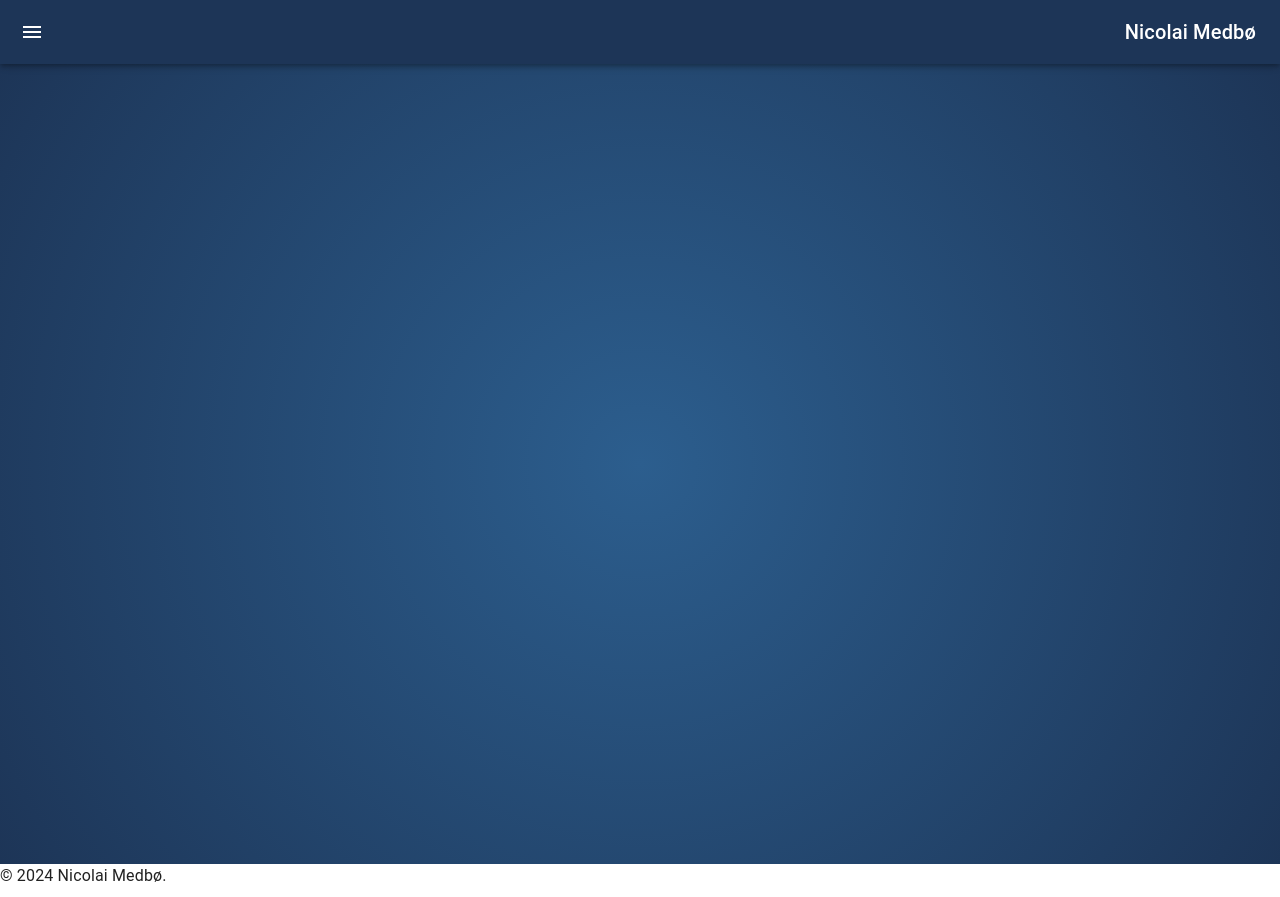
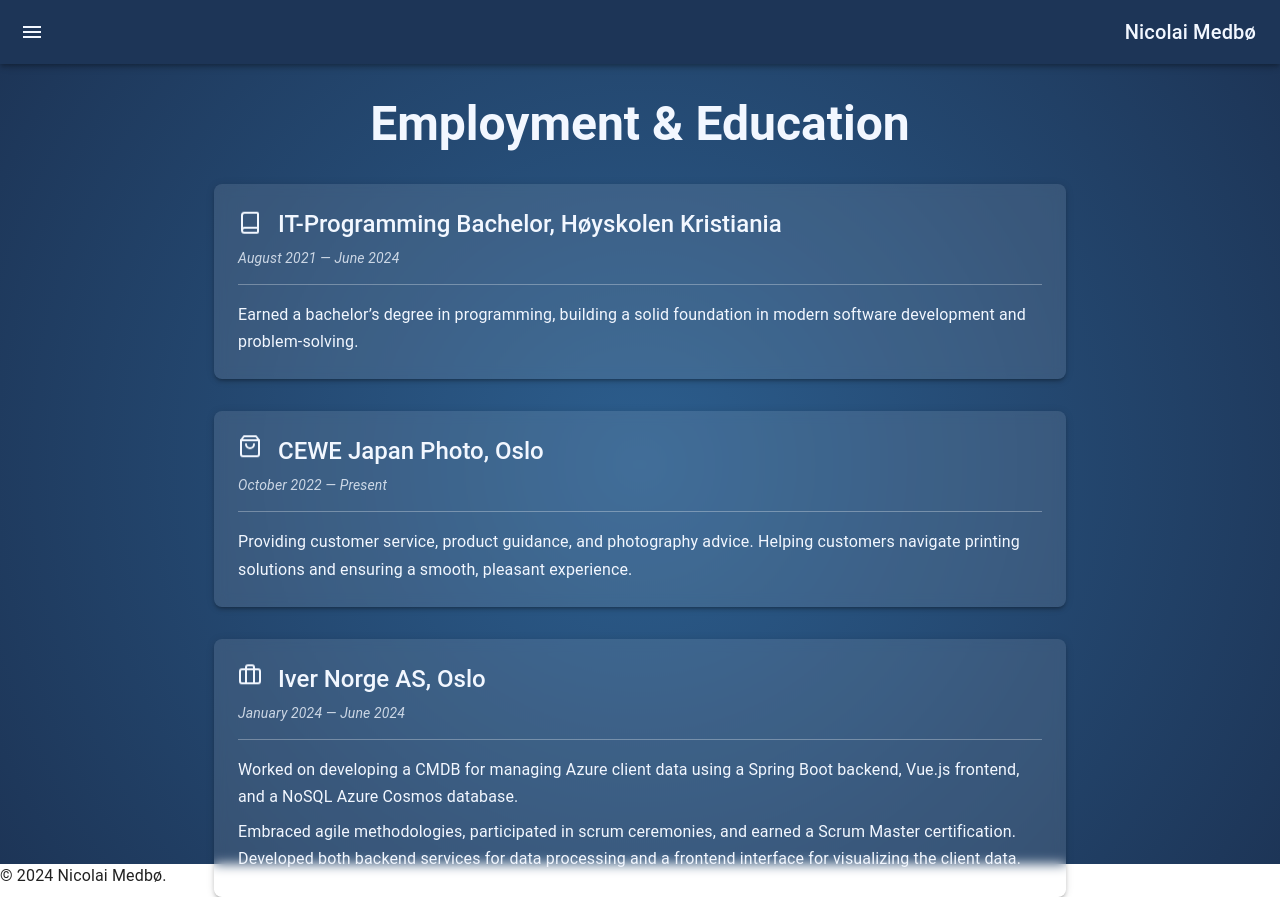
Before and after one commit to Tenico05/nicolai-resume-site, a Next.js app in the folder cv-side/: page /career in a window 1280 px wide. Built offline with nearby package versions, Linux system fonts and the light colour scheme.

Commit message:
changed the main text color and added info on the career page

```diff
--- a/cv-side/src/app/career/page.tsx
+++ b/cv-side/src/app/career/page.tsx
@@ -1,9 +1,118 @@
+"use client";
+
 import '../styles/theme.css';
+import { Container, Typography, Box, Paper, Divider } from '@mui/material';
+import { Book, Briefcase, ShoppingBag } from 'lucide-react';
 
-export default function Career(){
-    return(
-        <div className="animated-background">
+export default function Career() {
+  return (
+    <div className="animated-background" style={{ minHeight: '100vh', padding: '2rem 0' }}>
+      <Container maxWidth="md" sx={{ color: 'var(--color-text-light)' }}>
+        <Typography variant="h3" align="center" sx={{ fontWeight: 'bold', mb: 4, color: 'var(--color-text-light)' }}>
+          Employment & Education
+        </Typography>
 
-        </div>
-    );
+        {/* Education */}
+        <Paper
+          elevation={3}
+          sx={{
+            backgroundColor: 'rgba(255,255,255,0.1)',
+            backdropFilter: 'blur(6px)',
+            p: 3,
+            mb: 4,
+            borderRadius: 2,
+            color: 'var(--color-text-light)'
+          }}
+        >
+          <Box sx={{ display: 'flex', alignItems: 'center', mb: 1, gap: 2 }}>
+            <div
+              className="floating bg-[var(--color-primary)] p-2 rounded hover:opacity-90 transition-colors duration-200"
+              style={{ animationDelay: '0s' }}
+            >
+              <Book className="w-8 h-8 text-[var(--color-text-light)]" />
+            </div>
+            <Typography variant="h5" sx={{ fontWeight: 'medium', color: 'var(--color-text-light)' }}>
+              IT-Programming Bachelor, Høyskolen Kristiania
+            </Typography>
+          </Box>
+          <Typography variant="body2" sx={{ fontStyle: 'italic', opacity: 0.8, mb: 2, color: 'var(--color-text-light)' }}>
+            August 2021 — June 2024
+          </Typography>
+          <Divider sx={{ borderColor: 'rgba(255,255,255,0.3)', mb: 2 }} />
+          <Typography variant="body1" sx={{ lineHeight: 1.7, color: 'var(--color-text-light)' }}>
+            Earned a bachelor’s degree in programming, building a solid foundation in modern software development and problem-solving.
+          </Typography>
+        </Paper>
+
+        {/* CEWE Japan Photo */}
+        <Paper
+          elevation={3}
+          sx={{
+            backgroundColor: 'rgba(255,255,255,0.1)',
+            backdropFilter: 'blur(6px)',
+            p: 3,
+            mb: 4,
+            borderRadius: 2,
+            color: 'var(--color-text-light)'
+          }}
+        >
+          <Box sx={{ display: 'flex', alignItems: 'center', mb: 1, gap: 2 }}>
+            <div
+              className="floating bg-[var(--color-primary)] p-2 rounded hover:opacity-90 transition-colors duration-200"
+              style={{ animationDelay: '0.75s' }}
+            >
+              <ShoppingBag className="w-8 h-8 text-[var(--color-text-light)]" />
+            </div>
+            <Typography variant="h5" sx={{ fontWeight: 'medium', color: 'var(--color-text-light)' }}>
+              CEWE Japan Photo, Oslo
+            </Typography>
+          </Box>
+          <Typography variant="body2" sx={{ fontStyle: 'italic', opacity: 0.8, mb: 2, color: 'var(--color-text-light)' }}>
+            October 2022 — Present
+          </Typography>
+          <Divider sx={{ borderColor: 'rgba(255,255,255,0.3)', mb: 2 }} />
+          <Typography variant="body1" sx={{ lineHeight: 1.7, color: 'var(--color-text-light)' }}>
+            Providing customer service, product guidance, and photography advice.
+            Helping customers navigate printing solutions and ensuring a smooth, pleasant experience.
+          </Typography>
+        </Paper>
+
+        {/* Iver Norge AS */}
+        <Paper
+          elevation={3}
+          sx={{
+            backgroundColor: 'rgba(255,255,255,0.1)',
+            backdropFilter: 'blur(6px)',
+            p: 3,
+            mb: 4,
+            borderRadius: 2,
+            color: 'var(--color-text-light)'
+          }}
+        >
+          <Box sx={{ display: 'flex', alignItems: 'center', mb: 1, gap: 2 }}>
+            <div
+              className="floating bg-[var(--color-primary)] p-2 rounded hover:opacity-90 transition-colors duration-200"
+              style={{ animationDelay: '1.5s' }}
+            >
+              <Briefcase className="w-8 h-8 text-[var(--color-text-light)]" />
+            </div>
+            <Typography variant="h5" sx={{ fontWeight: 'medium', color: 'var(--color-text-light)' }}>
+              Iver Norge AS, Oslo
+            </Typography>
+          </Box>
+          <Typography variant="body2" sx={{ fontStyle: 'italic', opacity: 0.8, mb: 2, color: 'var(--color-text-light)' }}>
+            January 2024 — June 2024
+          </Typography>
+          <Divider sx={{ borderColor: 'rgba(255,255,255,0.3)', mb: 2 }} />
+          <Typography variant="body1" sx={{ lineHeight: 1.7, mb: 1, color: 'var(--color-text-light)' }}>
+            Worked on developing a CMDB for managing Azure client data using a Spring Boot backend, Vue.js frontend, and a NoSQL Azure Cosmos database.
+          </Typography>
+          <Typography variant="body1" sx={{ lineHeight: 1.7, color: 'var(--color-text-light)' }}>
+            Embraced agile methodologies, participated in scrum ceremonies, and earned a Scrum Master certification.
+            Developed both backend services for data processing and a frontend interface for visualizing the client data.
+          </Typography>
+        </Paper>
+      </Container>
+    </div>
+  );
 }
--- a/cv-side/src/app/styles/theme.css
+++ b/cv-side/src/app/styles/theme.css
@@ -4,7 +4,7 @@
   --color-background: #FFFFFF;     /* White */
   --color-background-alt: #F1FAEE; /* Light Gray */
   --color-text: #1D3557;           /* Navy-ish Gray */
-  --color-text-light: #FFFFFF;     /* White */
+  --color-text-light: #f2f7ff;     /* White */
   --color-accent: #A8DADC;         /* Light Sky Blue */
 
   --font-family: 'Arial', sans-serif;
```
